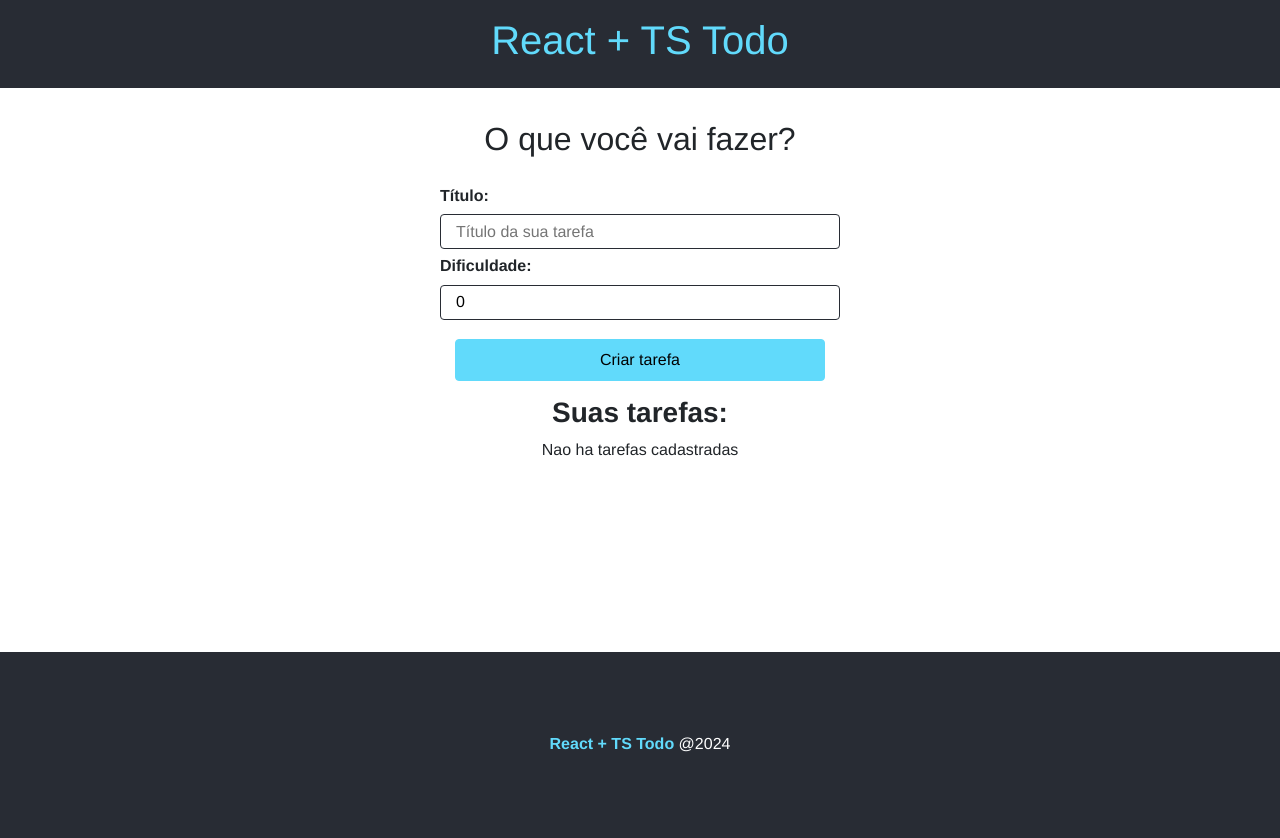
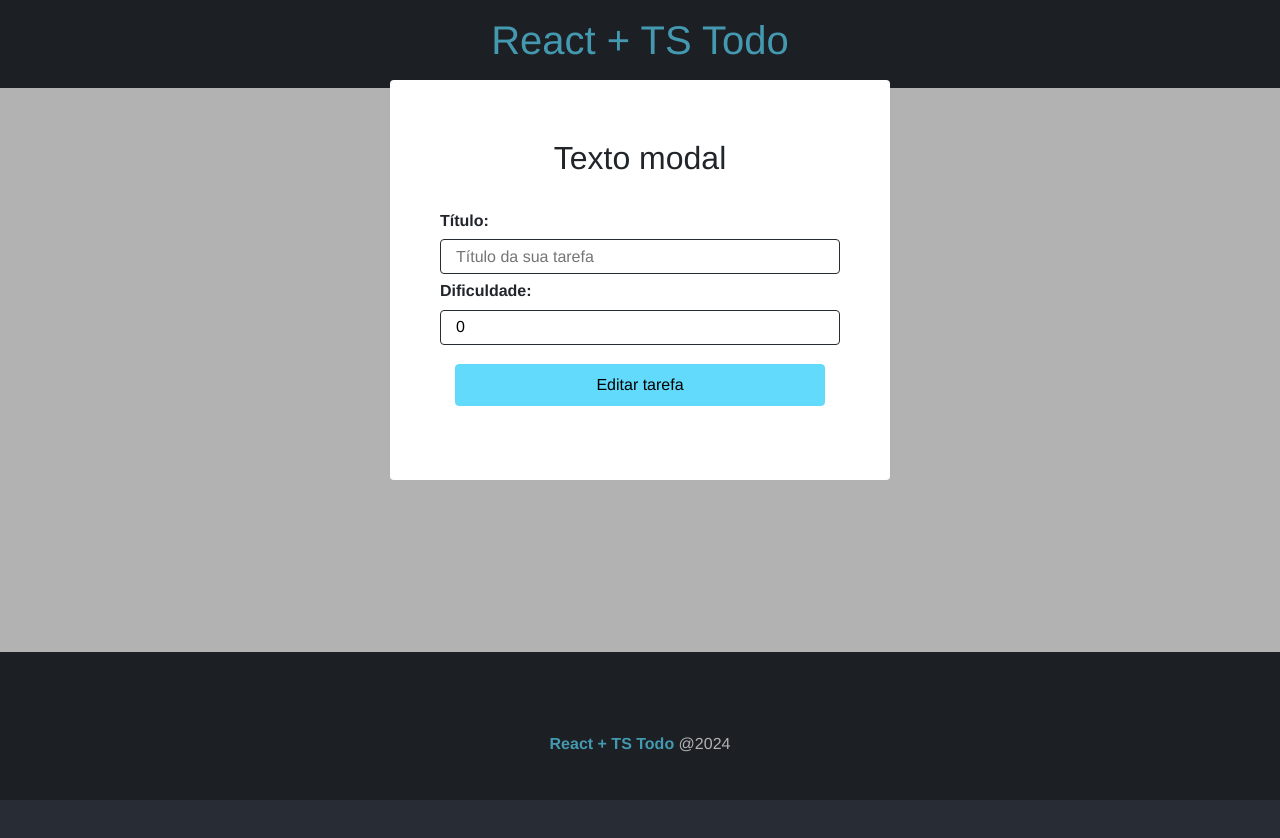
Before and after one commit to AllanC12/ToDo_React_Ts, a React (Vite) app: page / in a window 1280 px wide. Shown: the top 838 px of the page. Built offline with nearby package versions, Linux system fonts and the light colour scheme.

Commit message:
função de exclusão e criação de modal

```diff
--- a/src/App.tsx
+++ b/src/App.tsx
@@ -1,33 +1,47 @@
-import { useState } from 'react'
+import { useState } from "react";
 
-import styles from './App.module.css'
-import Header from './components/Header'
-import Footer from './components/Footer'
-import TaskForm from './components/TaskForm'
-import TaskList from './components/TaskList'
+import styles from "./App.module.css";
+import Header from "./components/Header";
+import Footer from "./components/Footer";
+import TaskForm from "./components/TaskForm";
+import TaskList from "./components/TaskList";
+import Modal from "./components/Modal";
 
-import {ITask} from './interfaces/Task'
+import { ITask } from "./interfaces/Task";
 
 function App() {
-
-  const [taskList,setTaskList] = useState<ITask[]>([])
+  const [taskList, setTaskList] = useState<ITask[]>([]);
+  const deleteTask = (id: number) => {
+    setTaskList(
+      taskList.filter((task) => {
+        return task.id !== id;
+      })
+    );
+  };
 
   return (
     <>
-      <Header/>
+      <Modal children={<TaskForm btnText="Editar tarefa" taskList={taskList}/>} />
+      <Header />
       <main className={styles.main}>
         <div>
           <h2>O que você vai fazer?</h2>
-             <TaskForm btnText="Criar tarefa" taskList={taskList} setTaskList={setTaskList}/>
+          <TaskForm
+            btnText="Criar tarefa"
+            taskList={taskList}
+            setTaskList={setTaskList}
+          />
         </div>
         <div>
-             <h3><b>Suas tarefas:</b></h3>
-             <TaskList taskList={taskList}/>
+          <h3>
+            <b>Suas tarefas:</b>
+          </h3>
+          <TaskList taskList={taskList} handleDelete={deleteTask} />
         </div>
       </main>
-      <Footer/>
+      <Footer />
     </>
-  )
+  );
 }
 
-export default App
+export default App;
--- /dev/null
+++ b/src/components/Modal.module.css
@@ -0,0 +1,32 @@
+.fade{
+  width: 100%;
+  height: 100%;
+  background-color: #000;
+  opacity: .3;
+  position: absolute;
+}
+
+.modal{
+  position: absolute;
+  top: 10%;
+  left: 0;
+  right: 0;
+  margin: 0 auto;
+  width: 500px;
+  height: 400px;
+  z-index: 1;
+  background-color: #fff;
+  border-radius: 4px;
+  display: flex;
+  flex-direction: column;
+  justify-content: center;
+  text-align: center;
+}
+
+.modal h2{
+  margin-bottom: 1em;
+}
+
+.modal form{
+  width: 90%;
+}
--- /dev/null
+++ b/src/components/Modal.tsx
@@ -0,0 +1,19 @@
+import styles from './Modal.module.css'
+
+interface Props{
+  children: React.ReactNode
+}
+
+const Modal = ({children}: Props) => {
+  return (
+    <div id="modal">
+        <div className={styles.fade}></div>
+        <div className={styles.modal}>
+            <h2>Texto modal</h2>
+            {children}
+        </div>
+    </div>
+  )
+}
+
+export default Modal
--- a/src/components/TaskForm.tsx
+++ b/src/components/TaskForm.tsx
@@ -10,7 +10,6 @@
     setTaskList?: React.Dispatch<React.SetStateAction<ITask[]>>
 
 }
-
 
 const TaskForm = ({btnText,taskList,setTaskList}: Props) => {
 
--- a/src/components/TaskList.tsx
+++ b/src/components/TaskList.tsx
@@ -5,9 +5,10 @@
 
 interface Props {
   taskList: ITask[];
+  handleDelete(id: number): void
 }
 
-const TaskList = ({ taskList }: Props) => {
+const TaskList = ({ taskList,handleDelete }: Props) => {
   return (
     <>
       {taskList.length > 0 ? (
@@ -15,13 +16,13 @@
           {taskList.map((task) => (
             <div key={task.id} className={styles.task}>
               <div className={styles.details}>
-                <h5>{task.title}</h5>
+                <h5><b>{task.title}</b></h5>
                 <p>Dificuldade: {task.difficulty}</p>
               </div>
 
               <div className={styles.actions}>
                 <FaPencilAlt title="Editar tarefa"/>
-                <FaRegTrashAlt title="Excluir tarefa"/>
+                <FaRegTrashAlt title="Excluir tarefa" onClick={() => {handleDelete(task.id)}}/>
               </div>
             </div>
           ))}
```
Lines whose indentation alone changed are shown as unchanged.
